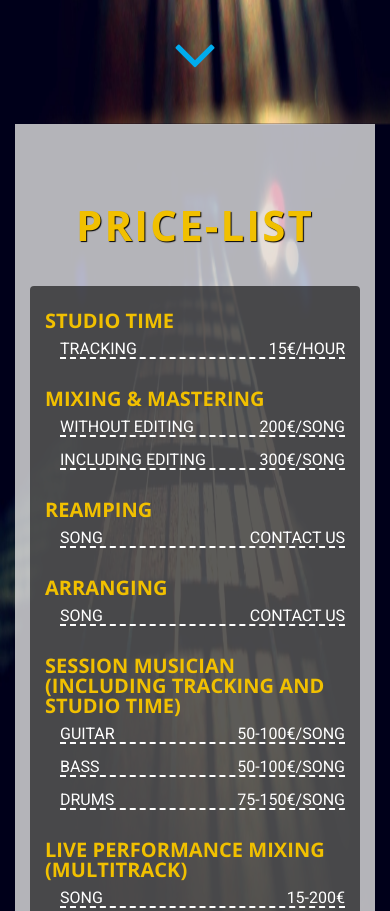
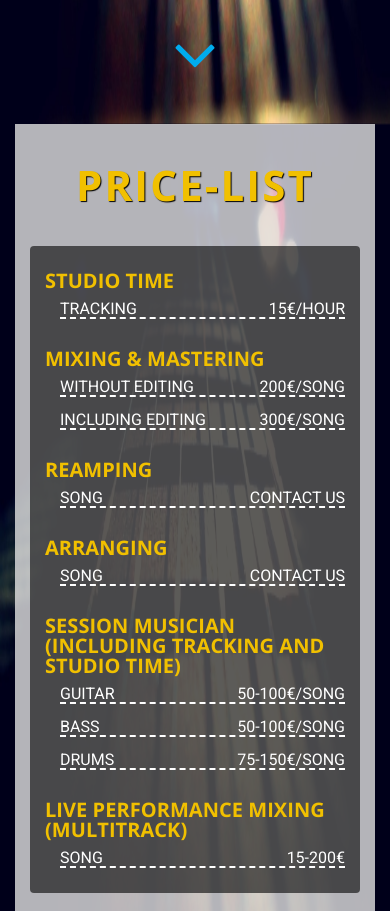
Before and after one commit to krivonosoven82/BesaevMix, a website: page BesaevMix-master/besaevProject/src/index.html in a window 390 px wide. Shown: the part 720-1631 px from the top of the page. Drawn offline with nearby package versions, Linux system fonts and the light colour scheme; some packages are replaced by stand-ins of ours; files that its build step writes are made by us from their sources; files whose address does not match are found by name.

Commit message:
modify project4

```diff
--- a/BesaevMix-master/besaevProject/src/styles/base/_base.scss
+++ b/BesaevMix-master/besaevProject/src/styles/base/_base.scss
@@ -105,6 +105,9 @@ li {
     min-height: 100vh;
     margin: 0 auto;
     padding: 80px 15px;
+    @media(max-width: 840px){
+      padding: 40px 15px;
+    }
   }
 
 //----------title---------------------------------------------------------------
```
Also changed, not shown: build/css/main.css, 1 other file.
